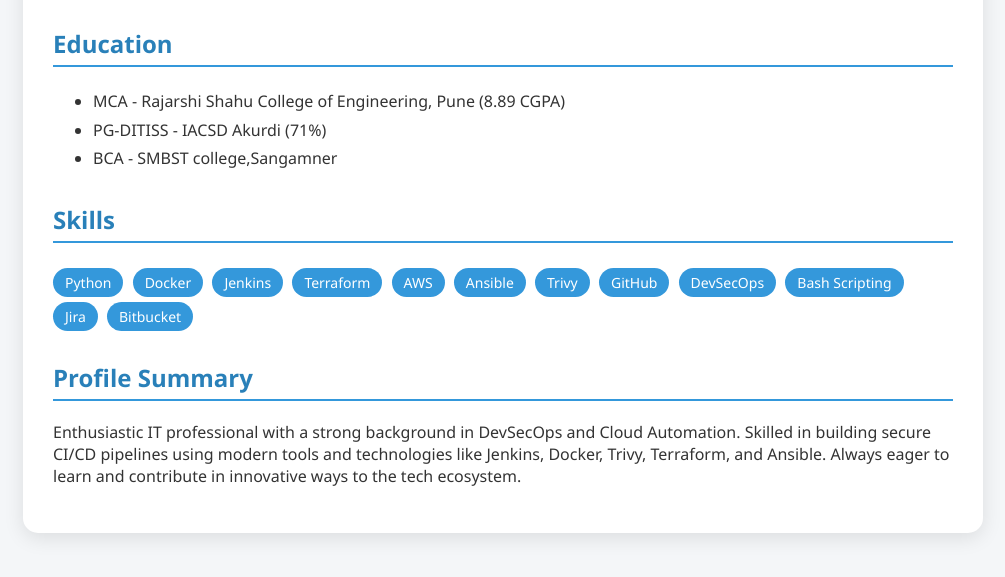
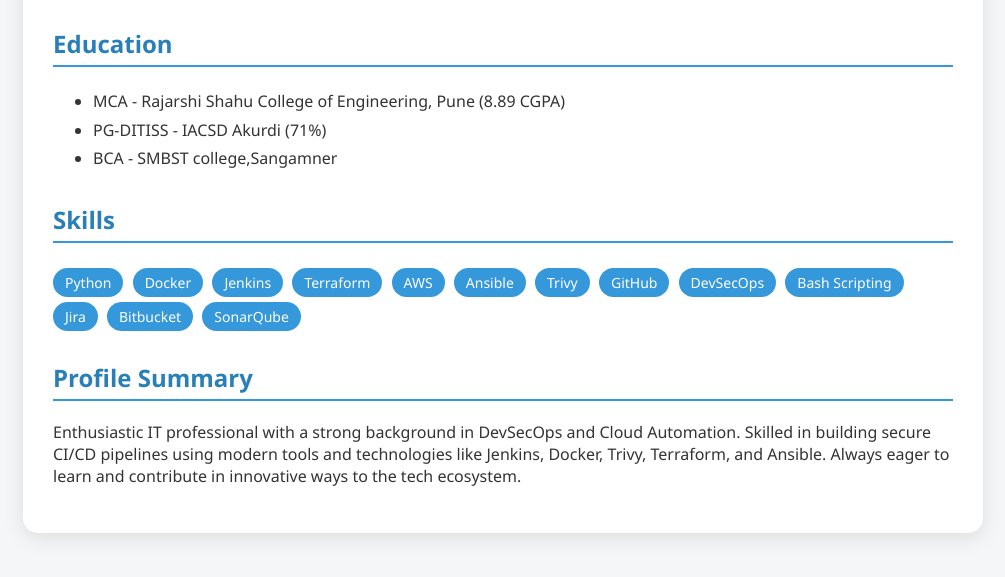
Before and after one commit to pradipmengal/Dev-ops_CI_CD, a plain HTML site: page index.html in a window 1280 px wide. Shown: the part 181-758 px from the top of the page, without its empty margins (137-1142 px from the left). Drawn offline with Linux system fonts and the light colour scheme.

```diff
--- a/index.html
+++ b/index.html
@@ -75,6 +75,7 @@
         <span class="tag">Bash Scripting</span>
         <span class="tag">Jira</span>
         <span class="tag">Bitbucket</span>
+        <span class="tag">SonarQube</span>
       </div>
     </div>
 
```
